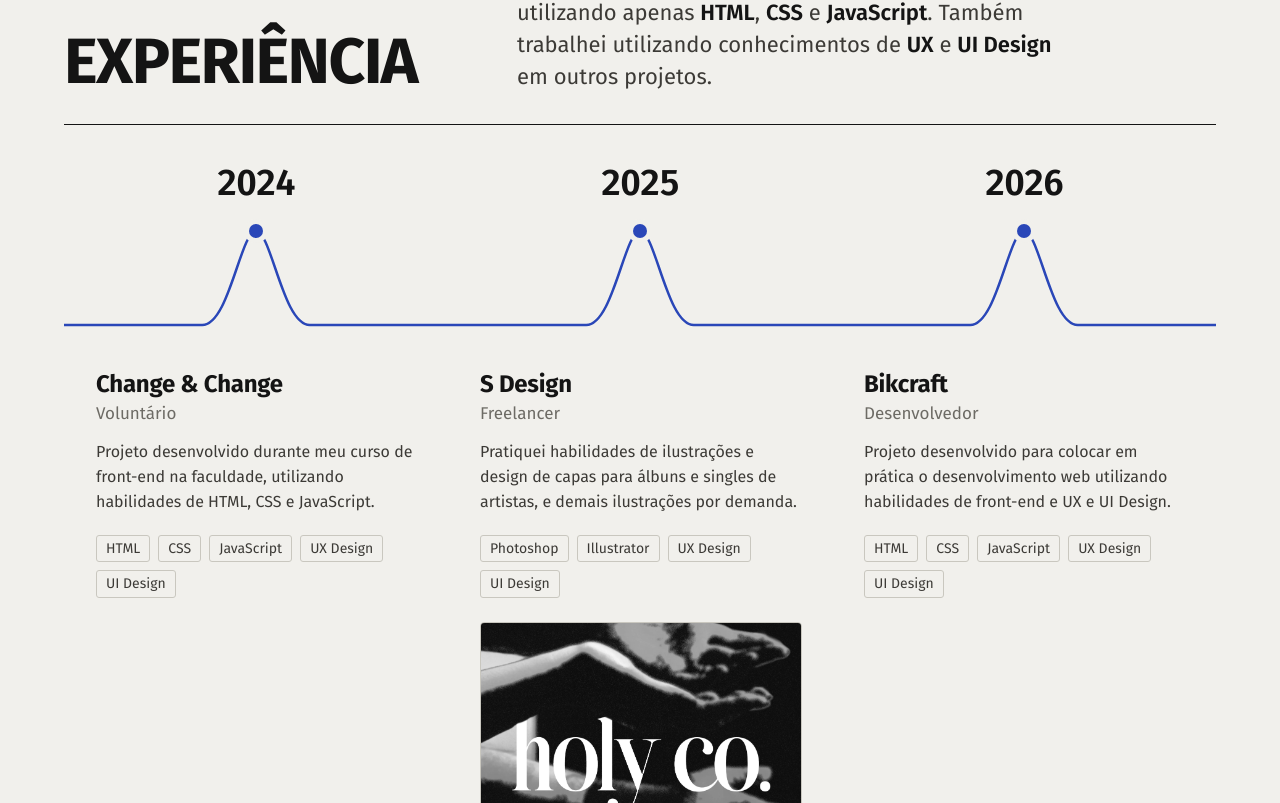
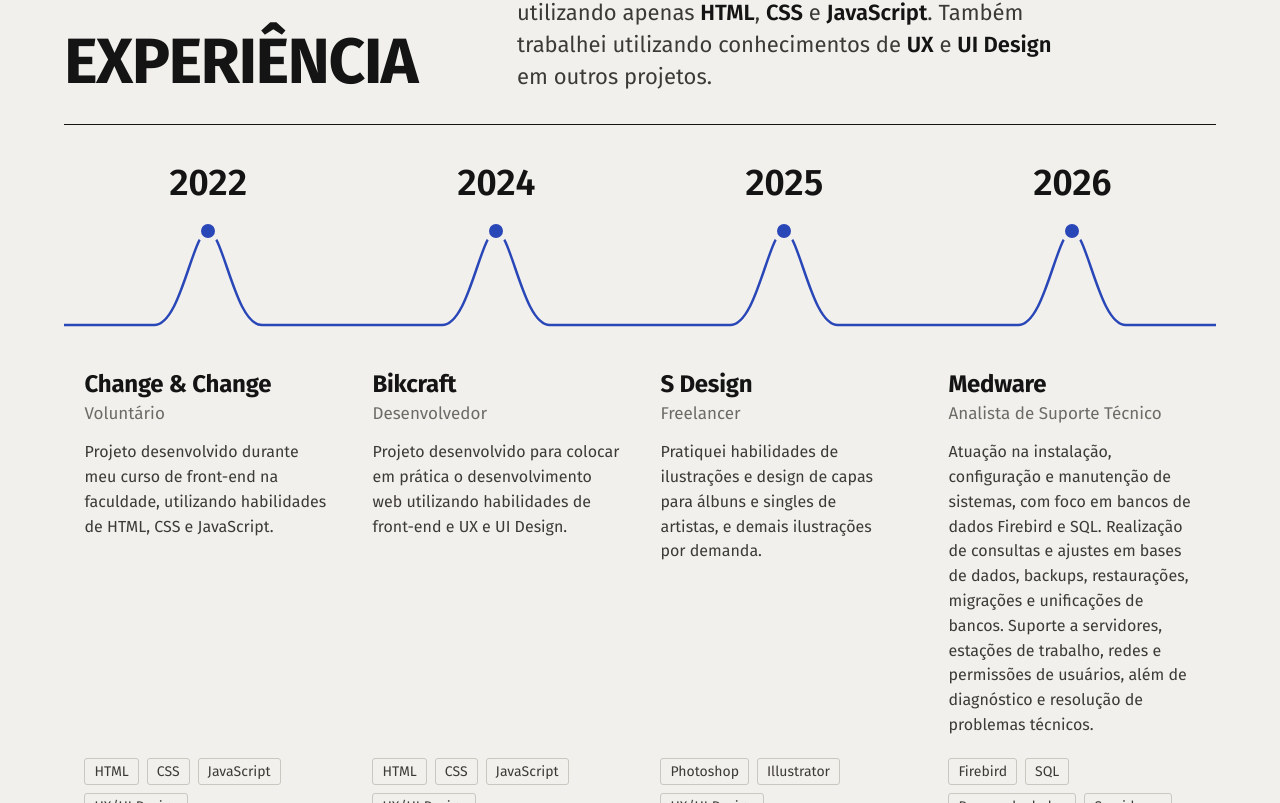
Before and after one commit to samuelysz/portfolio, a React (Vite) app: page / in a window 1280 px wide. Shown: the part 1997-2800 px from the top of the page. Built offline with nearby package versions, Linux system fonts and the light colour scheme.

Commit message:
Experiência: Medware (2026), Bikcraft 2024, Change & Change 2022; colunas alinhadas por subgrid

```diff
--- a/src/components/secoes/Experiencia.tsx
+++ b/src/components/secoes/Experiencia.tsx
@@ -1,4 +1,5 @@
 const BEHANCE = "https://www.behance.net/samuelysz";
+const MEDWARE = "https://www.medware.com.br/";
 
 export function Experiencia() {
   return (
@@ -14,23 +15,26 @@ export function Experiencia() {
 
       <div className="linha-tempo">
         <svg className="linha-tempo_sinal desenha" viewBox="0 0 600 140" preserveAspectRatio="none" aria-hidden="true" focusable="false">
-          <path d="M0 120 H72 C86 120 92 26 100 26 C108 26 114 120 128 120 H272 C286 120 292 26 300 26 C308 26 314 120 328 120 H472 C486 120 492 26 500 26 C508 26 514 120 528 120 H600" />
+          <path d="M0 120 H47 C61 120 67 26 75 26 C83 26 89 120 103 120 H197 C211 120 217 26 225 26 C233 26 239 120 253 120 H347 C361 120 367 26 375 26 C383 26 389 120 403 120 H497 C511 120 517 26 525 26 C533 26 539 120 553 120 H600" />
         </svg>
 
+        {/* Do mais novo para o mais antigo; no desktop a linha lê da esquerda (2022) para a direita (2026) */}
         <ol className="projetos">
           <li className="projeto">
             <span className="projeto_ano">2026</span>
             <span className="projeto_ponto" aria-hidden="true"></span>
-            <h3 className="projeto_titulo">Bikcraft</h3>
-            <span className="projeto_papel">Desenvolvedor</span>
-            <p className="projeto_texto">Projeto desenvolvido para colocar em prática o desenvolvimento web utilizando habilidades de front-end e UX e UI Design.</p>
+            <h3 className="projeto_titulo">Medware</h3>
+            <span className="projeto_papel">Analista de Suporte Técnico</span>
+            <p className="projeto_texto">Atuação na instalação, configuração e manutenção de sistemas, com foco em bancos de dados Firebird e SQL. Realização de consultas e ajustes em bases de dados, backups, restaurações, migrações e unificações de bancos. Suporte a servidores, estações de trabalho, redes e permissões de usuários, além de diagnóstico e resolução de problemas técnicos.</p>
             <ul className="etiquetas">
-              <li>HTML</li>
-              <li>CSS</li>
-              <li>JavaScript</li>
-              <li>UX Design</li>
-              <li>UI Design</li>
+              <li>Firebird</li>
+              <li>SQL</li>
+              <li>Bancos de dados</li>
+              <li>Servidores</li>
+              <li>Redes</li>
+              <li>Suporte técnico</li>
             </ul>
+            <a className="projeto_link" href={MEDWARE} target="_blank" rel="noopener">Ver site da Medware</a>
           </li>
 
           <li className="projeto">
@@ -42,8 +46,7 @@ export function Experiencia() {
             <ul className="etiquetas">
               <li>Photoshop</li>
               <li>Illustrator</li>
-              <li>UX Design</li>
-              <li>UI Design</li>
+              <li>UX/UI Design</li>
             </ul>
             <ul className="trabalhos" aria-label="Trabalhos de design gráfico">
               <li>
@@ -71,6 +74,20 @@ export function Experiencia() {
           <li className="projeto">
             <span className="projeto_ano">2024</span>
             <span className="projeto_ponto" aria-hidden="true"></span>
+            <h3 className="projeto_titulo">Bikcraft</h3>
+            <span className="projeto_papel">Desenvolvedor</span>
+            <p className="projeto_texto">Projeto desenvolvido para colocar em prática o desenvolvimento web utilizando habilidades de front-end e UX e UI Design.</p>
+            <ul className="etiquetas">
+              <li>HTML</li>
+              <li>CSS</li>
+              <li>JavaScript</li>
+              <li>UX/UI Design</li>
+            </ul>
+          </li>
+
+          <li className="projeto">
+            <span className="projeto_ano">2022</span>
+            <span className="projeto_ponto" aria-hidden="true"></span>
             <h3 className="projeto_titulo">Change &amp; Change</h3>
             <span className="projeto_papel">Voluntário</span>
             <p className="projeto_texto">Projeto desenvolvido durante meu curso de front-end na faculdade, utilizando habilidades de HTML, CSS e JavaScript.</p>
@@ -78,8 +95,7 @@ export function Experiencia() {
               <li>HTML</li>
               <li>CSS</li>
               <li>JavaScript</li>
-              <li>UX Design</li>
-              <li>UI Design</li>
+              <li>UX/UI Design</li>
             </ul>
           </li>
         </ol>
--- a/src/components/secoes/Hero.tsx
+++ b/src/components/secoes/Hero.tsx
@@ -65,13 +65,14 @@ export function Hero() {
           {/* Quadro final da passagem para a Experiência (repete dados da linha do tempo) */}
           <div className="onda_passagem" aria-hidden="true">
             <p className="passagem_cabeca">
-              <span className="passagem_rotulo">Trajetória · 3 projetos</span>
-              <span className="passagem_anos">2024 — 2026</span>
+              <span className="passagem_rotulo">Trajetória · 4 experiências</span>
+              <span className="passagem_anos">2022 — 2026</span>
             </p>
             <ol className="passagem_marcos">
-              <li><span className="passagem_ano">2024</span>Change &amp; Change</li>
+              <li><span className="passagem_ano">2022</span>Change &amp; Change</li>
+              <li><span className="passagem_ano">2024</span>Bikcraft</li>
               <li><span className="passagem_ano">2025</span>S Design</li>
-              <li><span className="passagem_ano">2026</span>Bikcraft</li>
+              <li><span className="passagem_ano">2026</span>Medware</li>
             </ol>
           </div>
         </div>
--- a/src/styles/animacoes.css
+++ b/src/styles/animacoes.css
@@ -419,9 +419,10 @@ footer[id] {
   scale: 1;
 }
 
-.js-anima .projeto:nth-child(3) .projeto_ponto { transition-delay: 0.45s; }
-.js-anima .projeto:nth-child(2) .projeto_ponto { transition-delay: 0.85s; }
-.js-anima .projeto:nth-child(1) .projeto_ponto { transition-delay: 1.25s; }
+.js-anima .projeto:nth-child(4) .projeto_ponto { transition-delay: 0.45s; }
+.js-anima .projeto:nth-child(3) .projeto_ponto { transition-delay: 0.75s; }
+.js-anima .projeto:nth-child(2) .projeto_ponto { transition-delay: 1.05s; }
+.js-anima .projeto:nth-child(1) .projeto_ponto { transition-delay: 1.35s; }
 
 /* Linhas de sinal das seções se desenham ao entrar na tela */
 .js-anima .desenha {
--- a/src/styles/experiencia.css
+++ b/src/styles/experiencia.css
@@ -249,3 +249,51 @@
     grid-template-columns: 1fr;
   }
 }
+
+/* Quatro anos lado a lado: no desktop estreito, menos margem interna
+   para o texto de cada coluna respirar */
+@media (min-width: 901px) and (max-width: 1279px) {
+  .projeto {
+    padding: 0 14px;
+  }
+
+  .projeto_titulo {
+    font-size: 1.3125rem;
+  }
+}
+
+/* ---------- Desktop: as quatro colunas compartilham as mesmas linhas ----------
+   Com subgrid, título, cargo, texto, etiquetas, trabalhos e link de cada
+   experiência ficam na mesma altura nas quatro colunas, como uma tabela. */
+@media (min-width: 901px) {
+  .projetos {
+    display: grid;
+    grid-template-columns: repeat(4, minmax(0, 1fr));
+    grid-template-rows: repeat(8, auto);
+  }
+
+  /* o HTML vai do mais novo ao mais antigo; a linha lê de 2022 a 2026 */
+  .projeto:nth-child(1) { grid-column: 4; }
+  .projeto:nth-child(2) { grid-column: 3; }
+  .projeto:nth-child(3) { grid-column: 2; }
+  .projeto:nth-child(4) { grid-column: 1; }
+
+  .projeto {
+    grid-row: 1 / span 8;
+    padding: 0 clamp(14px, 1.6vw, 24px);
+    display: grid;
+    grid-template-rows: subgrid;
+    align-items: start;
+    justify-items: start;
+  }
+
+  .projeto_ano { grid-row: 1; justify-self: center; }
+  .projeto_ponto { grid-row: 2; justify-self: center; }
+  .projeto_titulo { grid-row: 3; }
+  .projeto_papel { grid-row: 4; }
+  .projeto_texto { grid-row: 5; }
+  .etiquetas { grid-row: 6; }
+  .trabalhos { grid-row: 7; }
+  .projeto_link { grid-row: 7; }
+  .trabalhos ~ .projeto_link { grid-row: 8; }
+}
--- a/src/styles/introducao.css
+++ b/src/styles/introducao.css
@@ -192,9 +192,9 @@
 }
 
 /* Picos anotados; --tx é a coluna do ano na linha do tempo */
-.harmonico:nth-child(1) { --tx: 16.67%; }
-.harmonico:nth-child(2) { --tx: 50%; }
-.harmonico:nth-child(3) { --tx: 83.33%; }
+.harmonico:nth-child(1) { --tx: 12.5%; }
+.harmonico:nth-child(2) { --tx: 37.5%; }
+.harmonico:nth-child(3) { --tx: 62.5%; }
 
 /* ---------- Quadro final da passagem ---------- */
 .onda_passagem {
@@ -244,9 +244,27 @@
   white-space: nowrap;
 }
 
-.passagem_marcos li:nth-child(1) { left: 16.67%; }
-.passagem_marcos li:nth-child(2) { left: 50%; }
-.passagem_marcos li:nth-child(3) { left: 83.33%; }
+.passagem_marcos li:nth-child(1) { left: 12.5%; }
+.passagem_marcos li:nth-child(2) { left: 37.5%; }
+.passagem_marcos li:nth-child(3) { left: 62.5%; }
+.passagem_marcos li:nth-child(4) { left: 87.5%; }
+
+/* Quarto ano: os três pontos do Hero ocupam as três primeiras colunas;
+   o ponto de 2026 acende na linha junto com o quadro final */
+@media (min-width: 901px) {
+  .passagem_marcos li:nth-child(4)::before {
+    content: "";
+    position: absolute;
+    left: 50%;
+    top: calc(-2.4cqw - 6px);
+    width: 12px;
+    height: 12px;
+    margin-left: -6px;
+    border-radius: 50%;
+    background-color: var(--sinal);
+    box-shadow: 0 0 0 4px var(--papel);
+  }
+}
 
 .passagem_ano {
   font-size: clamp(1.25rem, 2.2cqw, 2rem);
```
